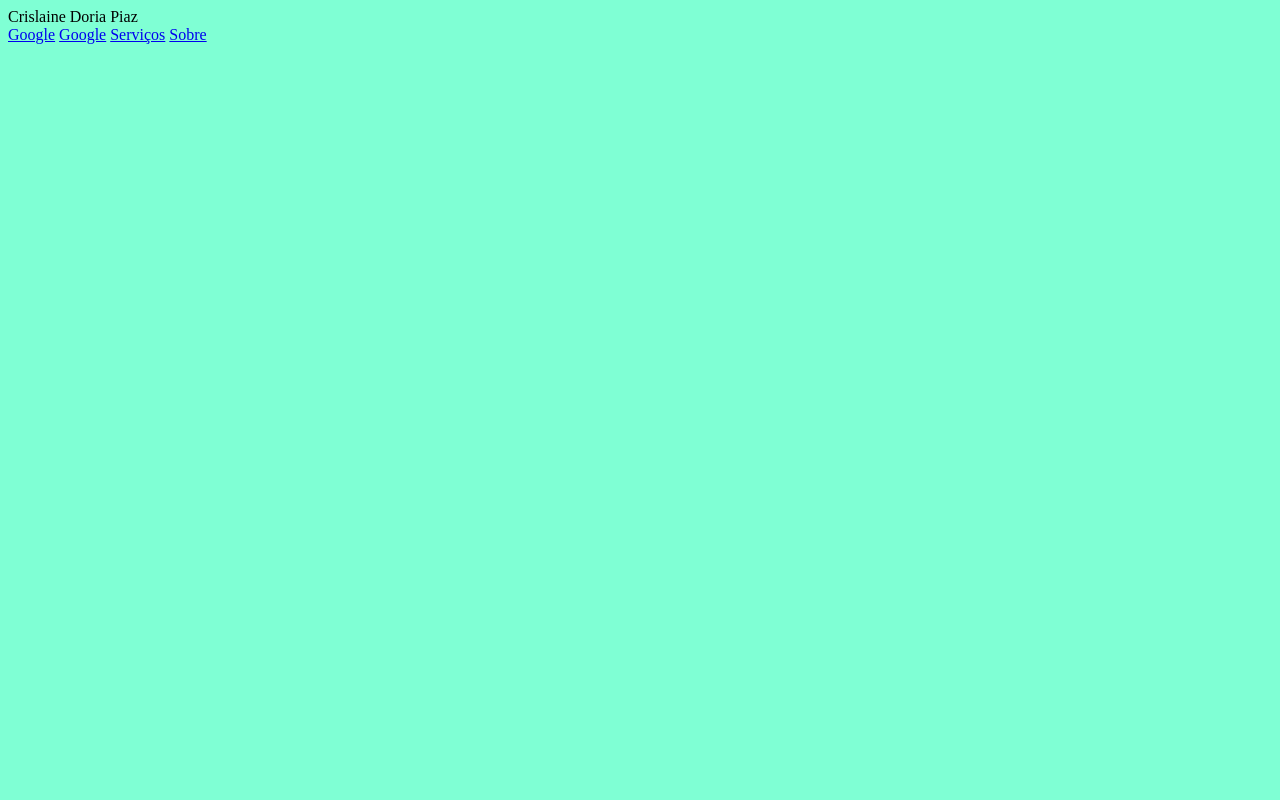
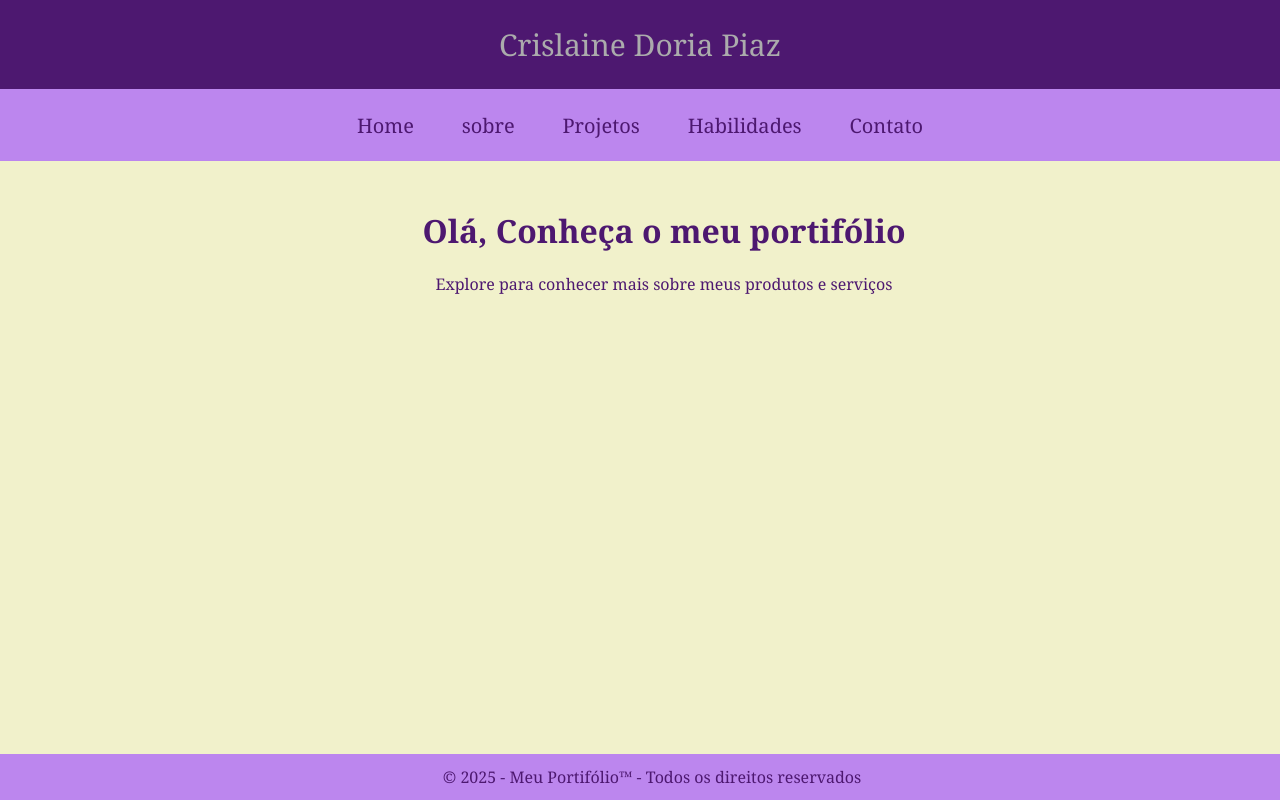
Before and after one commit to Crislaine-Doria/projeto_html, a plain HTML site: page index.html in a window 1280 px wide. Drawn offline with Linux system fonts and the light colour scheme.

Commit message:
iniciacao do css

```diff
--- a/index.html
+++ b/index.html
@@ -1,5 +1,6 @@
 <!DOCTYPE html>
 <html lang="pt-BR">
+
 <head>
     <meta charset="UTF-8">
     <meta name="viewport" content="width=device-width, initial-scale=1.0">
@@ -7,29 +8,39 @@
     <!-- Carregar o css -->
     <link rel="stylesheet" href="styles.css">
 </head>
+
 <body>
     <!-- Aqui eu coloco o que eu quero na minha pagina -->
     <!-- Cabeçalho do site -->
-<header> Crislaine Doria Piaz</header>
+    <header class="header"> Crislaine Doria Piaz</header>
     <!-- Menus -->
-<nav>
+    <nav class="navLink">
         <!-- links -->
         <!-- href é o endereco completo do link -->
-    <a href="https:www.google.com">Google</a>
-    <a href="https:www.google.com" target="_blank">Google</a>
-    <!-- eu posso ter para secctions -->
-    <a href="seviços">Serviços</a>
-    <!-- eu posso ter para paginas internas  -->
-    <a href="seviços">Sobre</a>
+        <a href="https:www.google.com">Home</a>
+        <a href="https:www.google.com">sobre</a>
+        <a href="https:www.google.com">Projetos</a>
+        <a href="https:www.google.com">Habilidades</a>
+        <a href="https:www.google.com">Contato</a>
 
     </nav>
     <!-- Conteudo dinamico -->
+    <!-- div serve apenas como container -->
+    <div class="container">
+        <main id="content">
+            <h1>Olá, Conheça o meu portifólio</h1>
+            <p>Explore para conhecer mais sobre meus produtos e serviços </p>
+        </main>
 
+    </div>
     <!-- Rodape -->
-
+<footer class="footer">
+    &copy; 2025 - Meu Portifólio&trade; - Todos os direitos reservados
+</footer >
 
     <!-- Aqui termina meu conteudo -->
     <!-- Importar java script -->
     <script src="script.js"></script>
 </body>
+
 </html>
--- a/styles.css
+++ b/styles.css
@@ -1,3 +1,105 @@
-body{
-    background-color: aquamarine;
+/*Estilo*/
+/*Eu quero mudar o componente html  */
+/* criando Variaveis */
+:root {
+    --cor-primaria: rgb(77, 24, 112);
+    --cor-secundaria: rgb(188, 134, 238);
+    --cor-terciaria: rgb(241, 241, 203);
+    --cor-background: rgb(241, 241, 203);
+    --cor-botaoclaro: rgb(188, 134, 238);
+    --cor-botaoescuro: rgb(77, 24, 112);
+    --cor-textoclaro: rgb(171, 171, 172);
+    --cor-textoescuro: rgb(77, 24, 112);
+    /* espaçamentos */
+    --espaco-xxs: 4px;
+    --espaco-xs: 8px;
+    --espaco-sm: 12px;
+    --espaco-md: 16px;
+    --espaco-lg: 24px;
+    --espaco-xl: 32px;
+    --espaco-xxl: 48px;
 }
+
+body {
+    background-color: var(--cor-background);
+    /* fonte */
+    font-family: Georgia, 'Times New Roman', Times, serif;
+    /* margem externa */
+    margin: 0;
+    /* margin interna */
+    padding: 0;
+    /* cor da fonte */
+    color: var(--cor-textoescuro); position: fixed;
+  top: 0;
+    width: 100%;
+
+}
+
+.container {
+    background-color: var(--cor-background);
+    /* tamanho da tela */
+    width: 100%;
+    margin: 0 auto;
+
+     text-align: center;
+    padding: var(--espaco-lg);
+    font-family: Georgia, 'Times New Roman', Times, serif;
+    color: var(--cor-textoescuro);
+}
+/* cabeçalho */
+.header {
+    background-color: var(--cor-primaria);
+     /* alinhamento */
+     text-align: center;
+    padding: var(--espaco-lg);
+    font-family: Georgia, 'Times New Roman', Times, serif;
+    color: var(--cor-textoclaro);
+    font-size: 30px;
+}
+/* Navegacao */
+.navLink {
+    background-color: var(--cor-secundaria);
+     /* alinhamento */
+     text-align: center;
+    padding: var(--espaco-sm);
+    font-family: Georgia, 'Times New Roman', Times, serif;
+    color: var(--cor-textoclaro);
+    font-size: 30px;
+}
+/* botoes Navegacao */
+.navLink a {
+    background-color: var(--cor-secundaria);
+     /* alinhamento */
+     text-align: center;
+     /* remover traço embaixo */
+     text-decoration: none;
+     /* 10px superior e inferior */
+     /* 20px direita e esquerda */
+    padding: 10px 20px;
+    font-family: Georgia, 'Times New Roman', Times, serif;
+    color: var(--cor-textoescuro);
+    font-size: 20px;
+    /* ele ocupa o espaco do texto e/ou dimensao do ccomponente */
+    display: inline-block;
+}
+/* configurar o hover do botao */
+.navLink a:hover {
+
+    background-color: white;
+}
+.footer {
+    background-color: var(--cor-secundaria);
+    padding: var(--espaco-sm);
+     text-align: center;
+    margin: 0;  max-width: 100%;
+    font-family: Georgia, 'Times New Roman', Times, serif;
+    color: var(--cor-textoescuro);
+    /*fixar conteudo da tela*/
+    position: fixed;
+  bottom: 0;
+    width: 100%;
+}
+main{
+    margin: var(--espaco-lg);
+    text-align: center;
+}
```
Also changed, not shown: sobre.html (added, +5 -0 lines), contato.html (added), habilidades.html (added), portifolio.html (added), projetos.html (added). Lines whose indentation alone changed are shown as unchanged.
